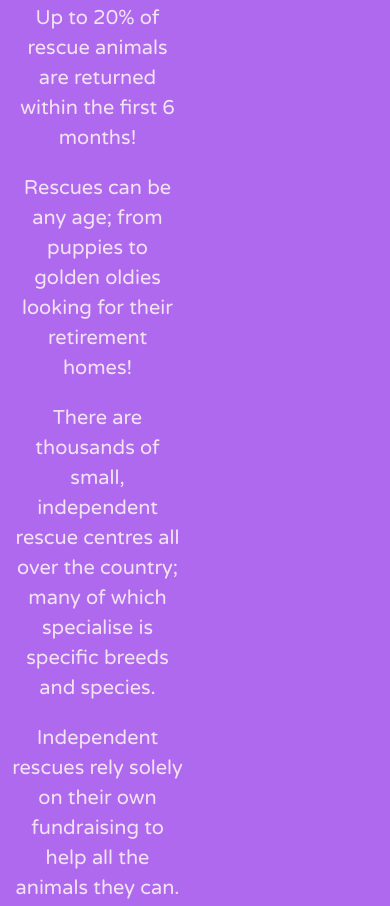
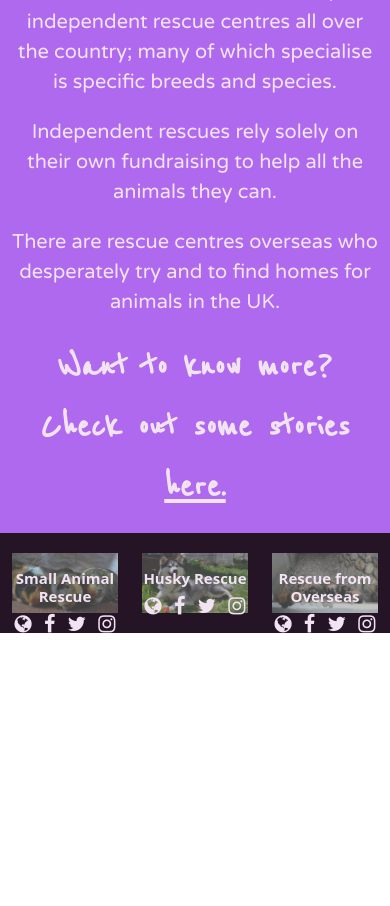
Before and after one commit to HollyT85/RescueandYou, a plain HTML site: page index.html in a window 390 px wide. Shown: the part 2003-2909 px from the top of the page. After the commit the page ends 2676 px from the top, so only its background shows below. Drawn offline with nearby package versions, Linux system fonts and the light colour scheme.

Commit message:
fixed  responsive design coding error

```diff
--- a/assets/css/style.css
+++ b/assets/css/style.css
@@ -152,7 +152,7 @@
 }
 
 .here {
-    text-decoration: none;
+    text-decoration: underline;
     color: #f2e3f3;
 }
 
@@ -170,12 +170,12 @@
 
 #footer {
     background-color: #251425;
-    min-height: 300px;
+    height: 300px;
 }
 
 .guinea {
     display: inline-block;
-    margin-top: 10px;
+    margin-top: 20px;
     height: 100%;
     width: 100%;
     background: url("/assets/images/guineapigs1.jpg") no-repeat;
@@ -184,7 +184,7 @@
 
 .husky {
     display: inline-block;
-    margin-top: 10px;
+    margin-top: 20px;
     height: 100%;
     width: 100%;
     background: url("/assets/images/husky1.jpg") no-repeat;
@@ -193,7 +193,7 @@
 
 .turkey {
     display: inline-block;
-    margin-top: 10px;
+    margin-top: 20px;
     height: 100%;
     width: 100%;
     background: url("/assets/images/turkey1.jpg") no-repeat;
@@ -231,14 +231,14 @@
 }
 
 @media(max-width:640px) {
-    .rescue-info{
+    .rescue-info, br{
         display:none;
     }
 }
 
 @media(max-width:640px) {
     #footer{
-        height: 150px;
+        height: 100px;
     }
 }
 
@@ -247,9 +247,3 @@
         font-size: 15px;
     }
 }
-
-@media(max-width:640px) {
-    br {
-        display: none;
-    }
-}
--- a/index.html
+++ b/index.html
@@ -64,7 +64,7 @@
       <p class="yes">Yes? Rescue could be for you!</p>
   </div>
   <div class="row did-you-know">
-    <div class="col-6">
+    <div class="col-sm-12 col-lg-6">
       <h2 class="title">Did You Know...?</h1>
         <ul class="did-you-know">
         <li class="list">All sorts of animals can be rescued; not just cats and dogs!</li>
@@ -159,7 +159,7 @@
       <p>
         <br>
       <h6 class="rescue-type">Rescue from Overseas</h6>
-      <p class="rescue-info">Find out about Homeward Bound</p>
+      <p class="rescue-info">Find out about Homeward Bound; </p>
       <ul class="list-inline footer-logo">
          <li class="list-inline-item">
             <a target="_blank" href="#">
```
